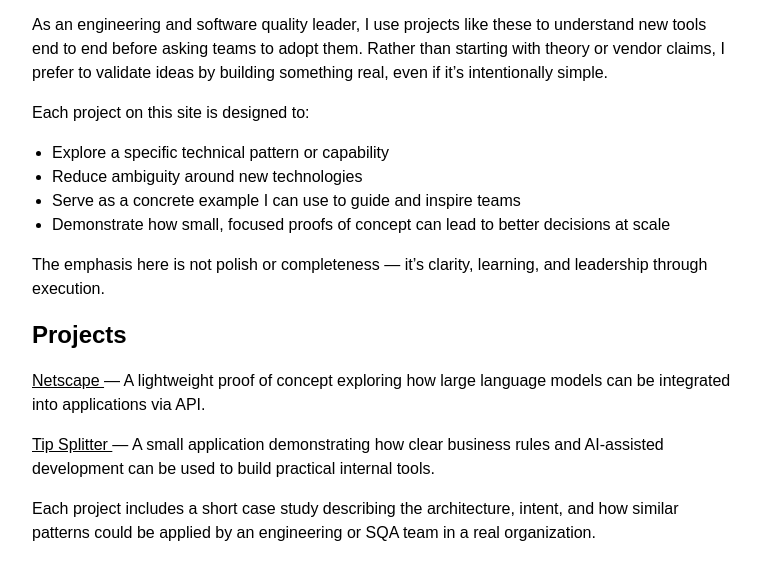
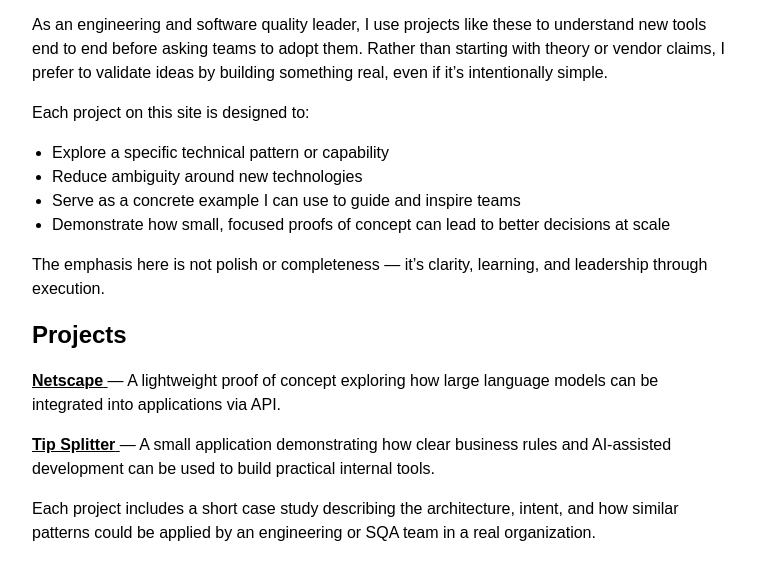
Before and after one commit to Leotheinspector/netscape, a website: page public/index.html in a window 1280 px wide. Shown: the part 147-726 px from the top of the page, without its empty margins (258-1019 px from the left). Drawn offline with Linux system fonts and the light colour scheme.

Commit message:
Update: bolding the hyperlinks with strong tag

```diff
--- a/public/index.html
+++ b/public/index.html
@@ -66,7 +66,7 @@
 
     <p>
       <a href="https://www.leorojas.com/netscape/NetscapeLandingPage.html" target="_blank" rel="noopener noreferrer">
-        Netscape
+        <strong>Netscape</strong>
       </a>
       — A lightweight proof of concept exploring how large language models can be integrated
       into applications via API.
@@ -74,7 +74,7 @@
 
     <p>
       <a href="https://tipcalculator.leorojas.com/" target="_blank" rel="noopener noreferrer">
-        Tip Splitter
+        <strong>Tip Splitter</strong>
       </a>
       — A small application demonstrating how clear business rules and AI-assisted development
       can be used to build practical internal tools.
```
